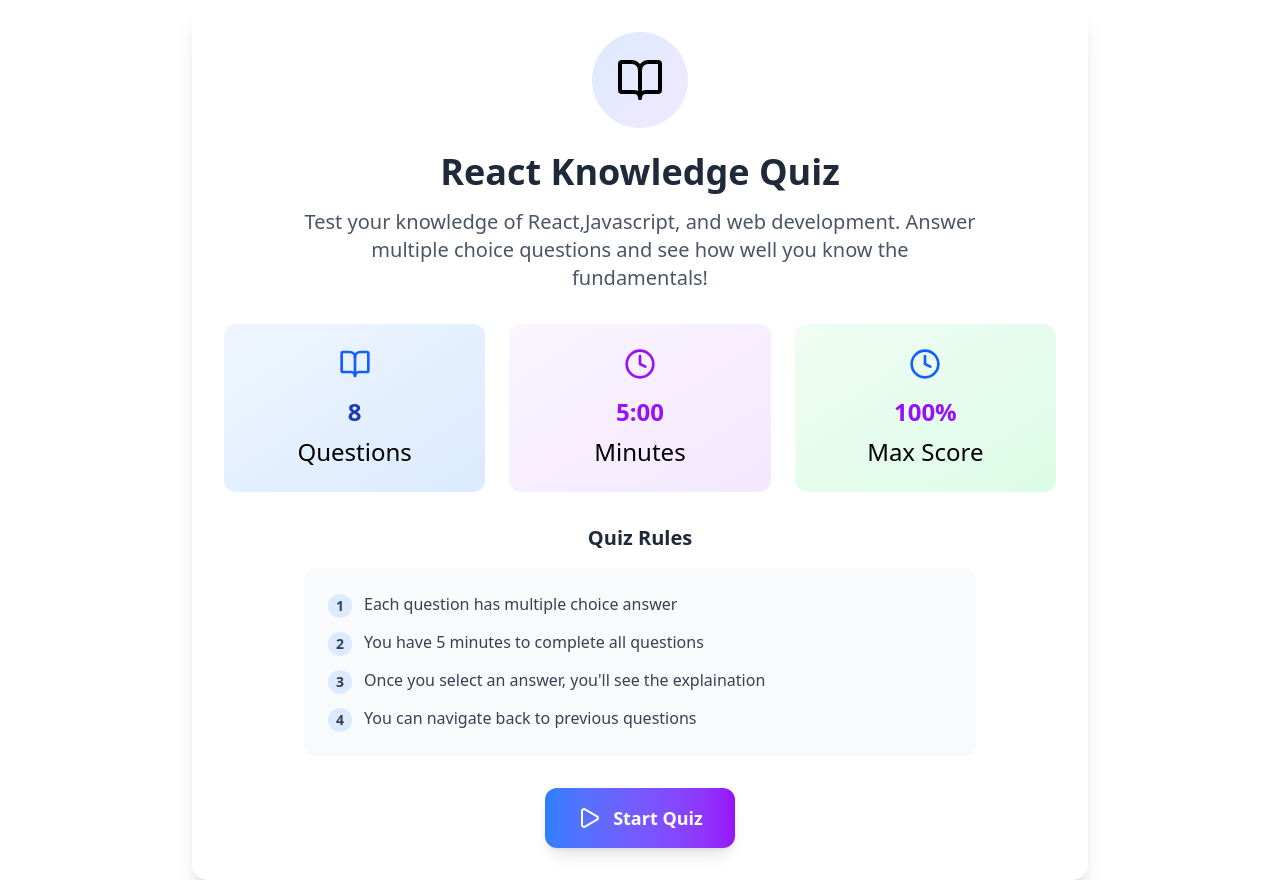
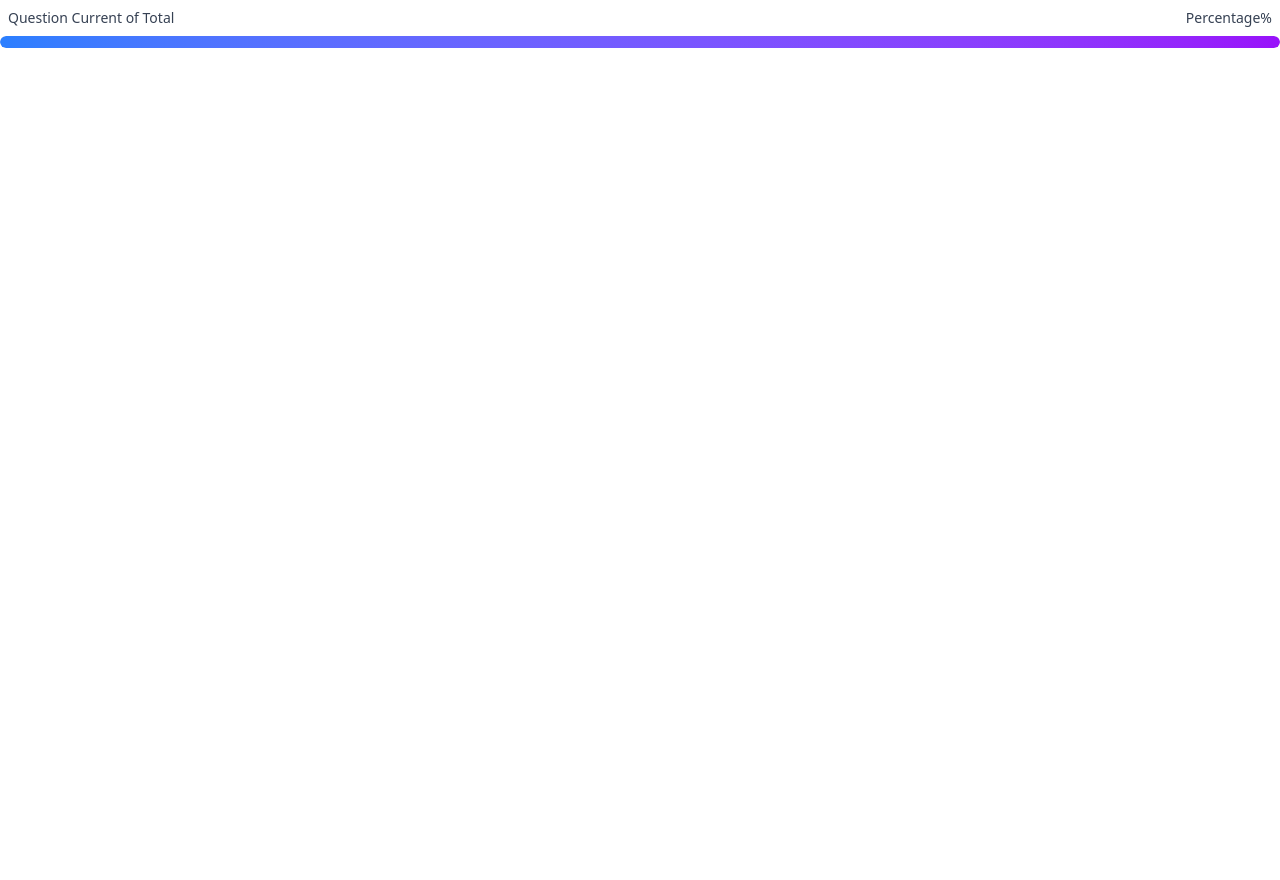
Before and after one commit to HarishKamuni/hrk_quiz_app, a React (Vite) app: page / in a window 1280 px wide. After the commit the page ends 800 px from the top, so only its background shows below. Built offline with nearby package versions, Linux system fonts and the light colour scheme.

Commit message:
added progressbar

```diff
--- /dev/null
+++ b/src/components/ProgressBar.jsx
@@ -0,0 +1,22 @@
+import React from 'react';
+
+const ProgressBar = () => {
+    return (
+      <div className={`w-full`}>
+        <div className="flex justify-between items-center m-2">
+          <span className="text-sm font-medium text-gray-700">
+            Question Current of Total
+          </span>
+          <span className="text-sm font-medium text-gray-700">
+            Percentage%
+          </span>
+            </div>
+            <div className='w-full bg-gray-200 rounded-full h-3 overflow-hidden'>
+                {/* Progress Bar */}
+                <div className='bg-gradient-to-r from-blue-500 to-purple-600 h-full rounded-full transition-all duration-500 ease-out shadow-sm'></div>
+            </div>
+      </div>
+    );
+};
+
+export default ProgressBar;
--- a/src/components/Quiz.jsx
+++ b/src/components/Quiz.jsx
@@ -1,9 +1,11 @@
 import React from 'react';
 import QuizStart from './QuizStart';
+import ProgressBar from './ProgressBar';
 
 const Quiz = () => {
   return (
-    <QuizStart />
+    <ProgressBar />
+    // <QuizStart />
     //Quiz component
     // <div className="min-h-screen bg-gradient-to-br from-blue-50 via-white to-purple-50 py-8 px-4">
     //   <div className="max-w-4xl mx-auto mb-8">
```
